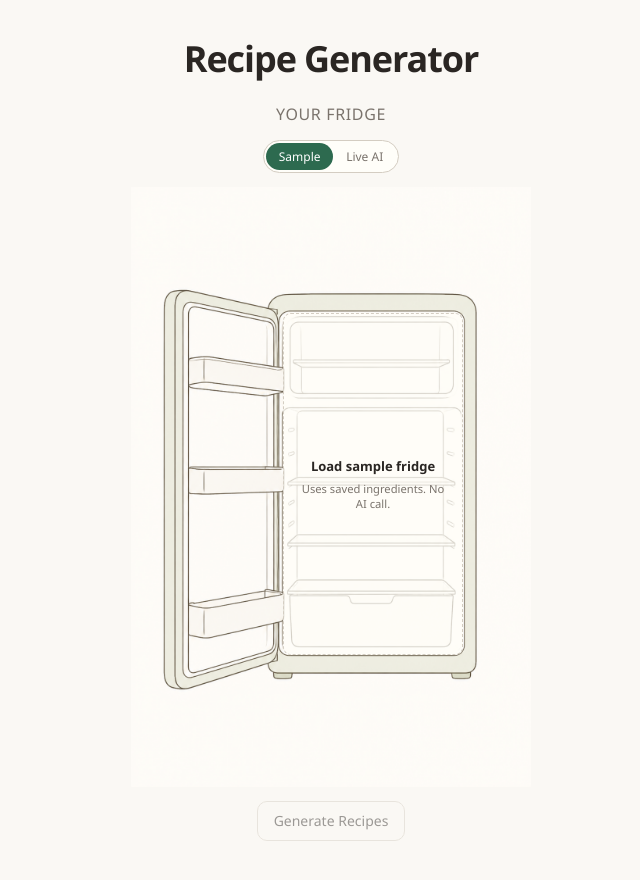
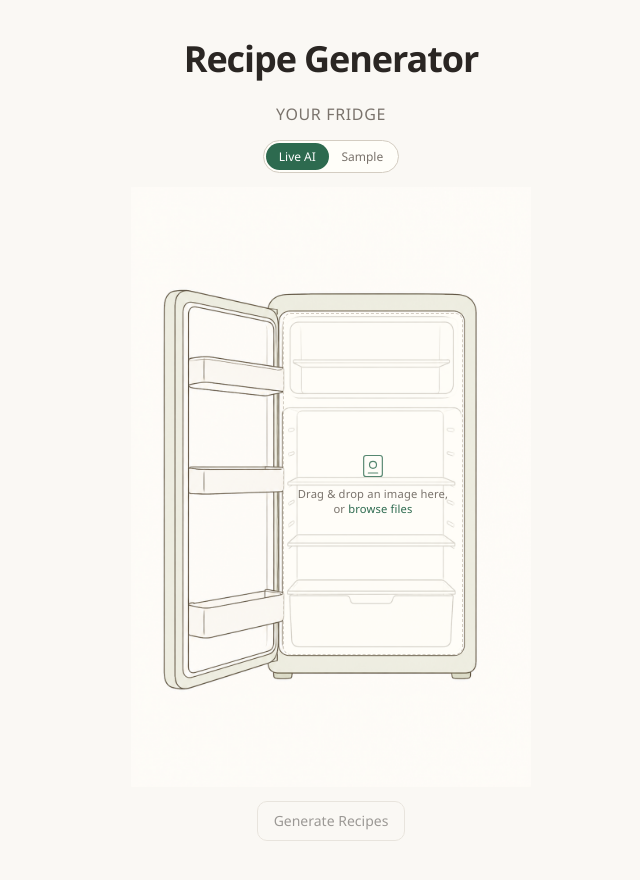
Before and after one commit to LukasUllenhag/RecipeGenerator, a React (Vite) app in the folder Web/: page / in a window 1280 px wide. Shown: the top 880 px of the page, without its empty margins (309-949 px from the left). Built offline with nearby package versions, Linux system fonts and the light colour scheme.

Commit message:
Make Live AI the default fridge analysis mode.

```diff
--- a/Web/src/App.tsx
+++ b/Web/src/App.tsx
@@ -13,9 +13,9 @@ const MODE_STORAGE_KEY = 'fridge-analysis-mode'
 
 function readStoredMode(): AnalysisMode {
   try {
-    return localStorage.getItem(MODE_STORAGE_KEY) === 'live' ? 'live' : 'mock'
+    return localStorage.getItem(MODE_STORAGE_KEY) === 'mock' ? 'mock' : 'live'
   } catch {
-    return 'mock'
+    return 'live'
   }
 }
 
--- a/Web/src/components/FridgeSidebar/AnalysisModeToggle.tsx
+++ b/Web/src/components/FridgeSidebar/AnalysisModeToggle.tsx
@@ -12,6 +12,15 @@ export function AnalysisModeToggle({ mode, disabled, onChange }: AnalysisModeTog
     <div className="mode-toggle" role="group" aria-label="Fridge analysis mode">
       <button
         type="button"
+        className={`mode-toggle__option${mode === 'live' ? ' mode-toggle__option--active' : ''}`}
+        aria-pressed={mode === 'live'}
+        disabled={disabled}
+        onClick={() => onChange('live')}
+      >
+        Live AI
+      </button>
+      <button
+        type="button"
         className={`mode-toggle__option${mode === 'mock' ? ' mode-toggle__option--active' : ''}`}
         aria-pressed={mode === 'mock'}
         disabled={disabled}
@@ -19,15 +28,6 @@ export function AnalysisModeToggle({ mode, disabled, onChange }: AnalysisModeTog
       >
         Sample
       </button>
-      <button
-        type="button"
-        className={`mode-toggle__option${mode === 'live' ? ' mode-toggle__option--active' : ''}`}
-        aria-pressed={mode === 'live'}
-        disabled={disabled}
-        onClick={() => onChange('live')}
-      >
-        Live AI
-      </button>
     </div>
   )
 }
```
